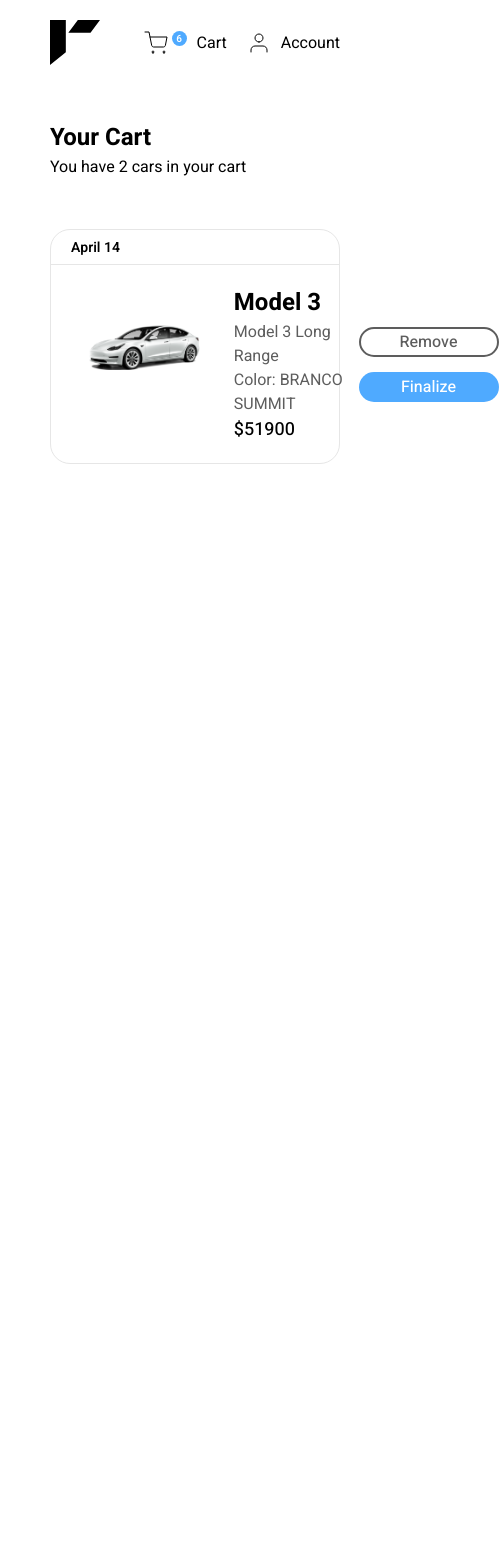
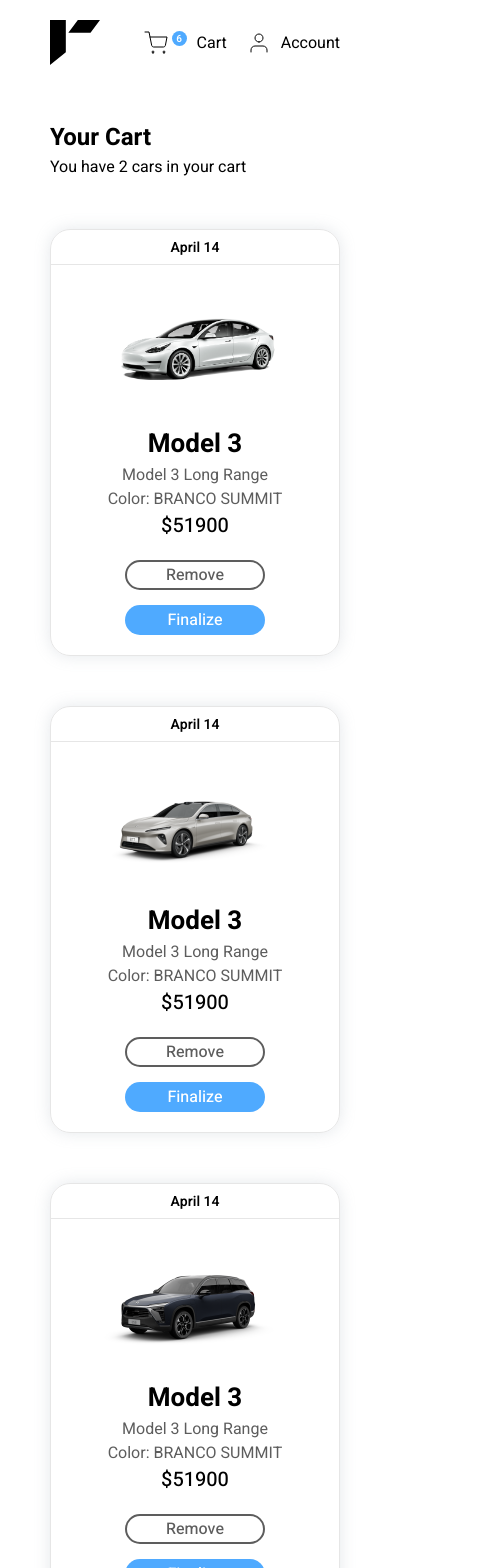
Before and after one commit to Samuelcs131/Future-Motors, a Next.js app: page /cart in a window 390 px wide. Shown: the top 1568 px of the page, 499 px wide, since content can reach past the window. Before the commit the page ends 844 px from the top, so only its background shows below. Built offline with nearby package versions, Linux system fonts and the light colour scheme.

Commit message:
ajuste mobile pagina carrinho

```diff
--- a/public/DataCars.json
+++ b/public/DataCars.json
@@ -29,5 +29,67 @@
             "acceleration": "6,1"
         },
         "description": "As funcionalidades atualmente ativadas requerem uma supervisão ativa do condutor e não tornam o veículo autónomo. Algumas funções requerem sinais de mudança de direção e apresentam um alcance limitado. A ativação e utilização destas funcionalidades dependem da capacidade de obter uma fiabilidade extremamente superior à de condutores humanos, conforme demonstrado por vários milhares de milhas de experiência, bem como aprovação legal, o que poderá levar algum tempo em determinadas jurisdições. À medida que estas funcionalidades de condução autónoma evoluem, o seu automóvel será continuamente atualizado através de atualizações de software automáticas."
+    },
+    {
+        "id": "d12e2d12dg54y",
+        "model": "Model 3",
+        "category": "Sedan",
+        "images": {
+            "model": "/img/cars/et7.png",
+            "outside": [
+                {"image": "/img/cars/produto/model-s-1.png"},
+                {"image": "/img/cars/produto/model-s-2.png"}
+            ],
+            "interior": {"image": "/img/cars/produto/model-s-4.jpg"}
+        },
+        "color": [
+            {"name": "BRANCO SUMMIT" ,"codeColor": "#dfe7eb"},
+            {"name": "PRATA SWITCHBLADE" ,"codeColor": "#aeb3b7"},
+            {"name": "AZUL SEEKER" ,"codeColor": "#1d364c"},
+            {"name": "VERMELHO CARMIM" ,"codeColor": "#7b0003"},
+            {"name": "PRETO OURO NEGRO" ,"codeColor": "#12150e"}
+        ],
+        "versions": [
+            {"name":"Model 3", "price": 51900 },
+            {"name":"Model 3 Long Range", "price": 58990},
+            {"name":"Model 3 Performance", "price": 64990}
+        ],
+        "performance": {
+            "range": "491",
+            "speed": "225",
+            "acceleration": "6,1"
+        },
+        "description": "As funcionalidades atualmente ativadas requerem uma supervisão ativa do condutor e não tornam o veículo autónomo. Algumas funções requerem sinais de mudança de direção e apresentam um alcance limitado. A ativação e utilização destas funcionalidades dependem da capacidade de obter uma fiabilidade extremamente superior à de condutores humanos, conforme demonstrado por vários milhares de milhas de experiência, bem como aprovação legal, o que poderá levar algum tempo em determinadas jurisdições. À medida que estas funcionalidades de condução autónoma evoluem, o seu automóvel será continuamente atualizado através de atualizações de software automáticas."
+    },
+    {
+        "id": "d12e2d12dg54y",
+        "model": "Model 3",
+        "category": "Sedan",
+        "images": {
+            "model": "/img/cars/es8.png",
+            "outside": [
+                {"image": "/img/cars/produto/model-s-1.png"},
+                {"image": "/img/cars/produto/model-s-2.png"}
+            ],
+            "interior": {"image": "/img/cars/produto/model-s-4.jpg"}
+        },
+        "color": [
+            {"name": "BRANCO SUMMIT" ,"codeColor": "#dfe7eb"},
+            {"name": "PRATA SWITCHBLADE" ,"codeColor": "#aeb3b7"},
+            {"name": "AZUL SEEKER" ,"codeColor": "#1d364c"},
+            {"name": "VERMELHO CARMIM" ,"codeColor": "#7b0003"},
+            {"name": "PRETO OURO NEGRO" ,"codeColor": "#12150e"}
+        ],
+        "versions": [
+            {"name":"Model 3", "price": 51900 },
+            {"name":"Model 3 Long Range", "price": 58990},
+            {"name":"Model 3 Performance", "price": 64990}
+        ],
+        "performance": {
+            "range": "491",
+            "speed": "225",
+            "acceleration": "6,1"
+        },
+        "description": "As funcionalidades atualmente ativadas requerem uma supervisão ativa do condutor e não tornam o veículo autónomo. Algumas funções requerem sinais de mudança de direção e apresentam um alcance limitado. A ativação e utilização destas funcionalidades dependem da capacidade de obter uma fiabilidade extremamente superior à de condutores humanos, conforme demonstrado por vários milhares de milhas de experiência, bem como aprovação legal, o que poderá levar algum tempo em determinadas jurisdições. À medida que estas funcionalidades de condução autónoma evoluem, o seu automóvel será continuamente atualizado através de atualizações de software automáticas."
     }
 ]
--- a/public/styles/sass/cart/cart.scss
+++ b/public/styles/sass/cart/cart.scss
@@ -7,9 +7,18 @@
         p{ font-size: 16px; }
     }
 
+    .card-container{
+        display: inline-flex;
+        flex-wrap: wrap;
+        width: 100%;
+        gap: 50px;
+    }
+
     .card-car{
         border: 1px solid rgb(230, 230, 230);
         border-radius: 20px;
+        box-shadow: rgb(145 158 171 / 24%) 0px 0px 0px 0px, rgb(145 158 171 / 24%) 0px 0px 16px;
+        width: 100%;
 
         .head-card-car{
             width: 100%;
@@ -28,9 +37,10 @@
                 gap: 20px;
 
                 .info-car-group{
-                    p{ font-size: 16px; color: rgb(93, 93, 93);}
+                    h1{ font-size: 26px;}
+                    p{ font-size: 16px; color: rgb(93, 93, 93); font-weight: 400;}
                     .value-car{
-                        font-size: 18px;
+                        font-size: 20px;
                         font-weight: 500;
                     }
                 }
@@ -79,3 +89,30 @@
         }
     }
 }
+
+
+@media screen and (max-width: 800px) {
+    #cart{
+        .head-card-car{
+            text-align: center;
+        }
+        .container-card-car{
+            padding: 20px;
+            display: flex;
+            flex-direction: column;
+            justify-content: space-between;
+
+            .container-image-and-info{
+                display: flex;
+                flex-direction: column;
+                align-items: center;
+                text-align: center;
+            }
+
+            .btn-group{
+                margin-top: 20px;
+                align-items: center;
+            }
+        }
+    }
+}
--- a/src/pages/cart.jsx
+++ b/src/pages/cart.jsx
@@ -2,8 +2,7 @@
 import Menu from "../components/Menu";
 import DataCars from "../../public/DataCars.json"
 import { CardCarImage } from "../styles/style";
-
-
+import Footer from "../components/Footer"
 
 const Cart = () => {
     return (
@@ -16,6 +15,7 @@
                     <span>You have {2} cars in your cart</span>
                 </div>
 
+                <div className="card-container">
                     {DataCars.length !== 0 ? ( DataCars.map( (car, index) =>{return(
                         <div key={index} className="card-car">
                                 <div className="head-card-car">
@@ -43,8 +43,10 @@
                     )
                     :
                     (<h1>Vazio</h1>)}
+            </div>
 
             </section>
+            <Footer/>
         </>
      );
 }
```
Also changed, not shown: public/styles/css/globalStyle.css, 1 other file (tests, documents, lock files or other folders). Lines whose indentation alone changed are shown as unchanged.
